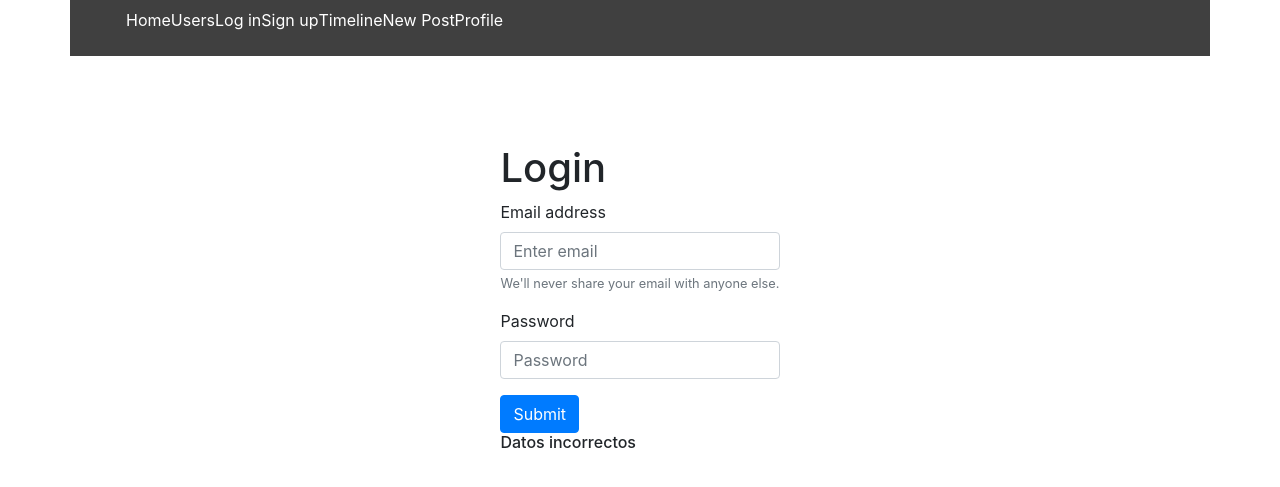
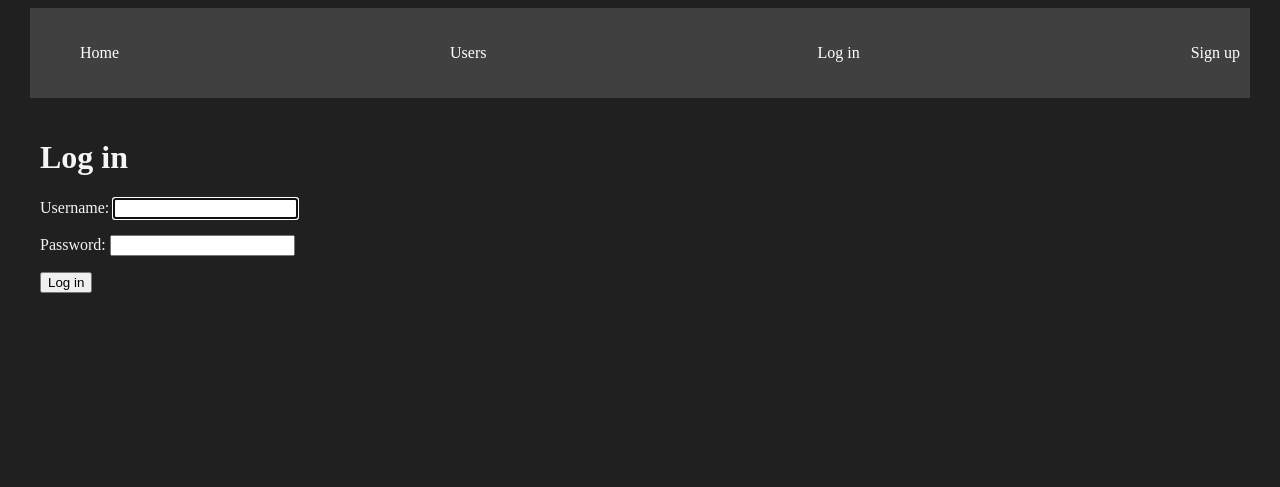
Before and after one commit to sagajc03/ProjectoFrameworks, a Django app: page /login/ in a window 1280 px wide. Shown: the top 487 px of the page. Run offline with Django 4.2, Linux system fonts and the light colour scheme; some libraries are stand-ins or nearby versions.

Commit message:
Migración de cambios para usar users de django

```diff
--- a/intSocial/templates/crear_usuario.html
+++ b/intSocial/templates/crear_usuario.html
@@ -3,9 +3,11 @@
 {%block content%}
 <h1>Crear Usuario</h1>
 
+{{error}}
+
 <form method="POST">
     {%csrf_token%}
     {{form.as_p}}
-    <button>Save</button>
+    <button>Sign up</button>
 </form>
 {%endblock%}
--- a/intSocial/templates/layouts/base.html
+++ b/intSocial/templates/layouts/base.html
@@ -19,12 +19,8 @@
             <li>
                 <a href="{% url 'usuario' %}">Users</a>
             </li>
-            <li>
-                <a href="{% url 'login' %}">Log in</a>
-            </li>
-            <li>
-                <a href="{% url 'signup' %}">Sign up</a>
-            </li>
+
+            {% if user.is_authenticated %}
             <li>
                 <a href="{% url 'timeline' %}">Timeline</a>
             </li>
@@ -34,6 +30,17 @@
             <li>
                 <a href="{% url 'profile'%}">Profile</a>
             </li>
+            <li>
+                <a href="{% url 'logout' %}">Logout</a>
+            </li>
+            {% else %}
+            <li>
+                <a href="{% url 'login' %}">Log in</a>
+            </li>
+            <li>
+                <a href="{% url 'signup' %}">Sign up</a>
+            </li>
+            {% endif %}
         </ul>
     </nav>
 
--- a/intSocial/templates/login.html
+++ b/intSocial/templates/login.html
@@ -1,59 +1,12 @@
 {% extends 'layouts/base.html' %}
 
 {% block content %}
+<h1>Log in</h1>
 
-<!DOCTYPE html>
-<html lang="en">
-  <head>
-    <meta charset="UTF-8" />
-    <meta http-equiv="X-UA-Compatible" content="IE=edge" />
-    <meta name="viewport" content="width=device-width, initial-scale=1.0" />
-    <link
-      rel="stylesheet"
-      href="https://maxcdn.bootstrapcdn.com/bootstrap/4.0.0/css/bootstrap.min.css"
-      integrity="sha384-Gn5384xqQ1aoWXA+058RXPxPg6fy4IWvTNh0E263XmFcJlSAwiGgFAW/dAiS6JXm"
-      crossorigin="anonymous"
-    />
-    <title>Django Cookie Demo</title>
-  </head>
-  <body>
-    <div
-      class="container justify-content-center mt-5"
-      style="width: fit-content"
-    >
-      <h1>Login</h1>
-      <form action="{% url 'login' %}" method="post">
-        {% csrf_token %}
-        <div class="form-group">
-          <label for="exampleInputEmail1">Email address</label>
-          <input
-            type="email"
-            name="email"
-            class="form-control"
-            id="exampleInputEmail1"
-            aria-describedby="emailHelp"
-            placeholder="Enter email"
-          />
-          <small id="emailHelp" class="form-text text-muted"
-            >We'll never share your email with anyone else.</small
-          >
-        </div>
-        <div class="form-group">
-          <label for="exampleInputPassword1">Password</label>
-          <input
-            type="password"
-            name="password"
-            class="form-control"
-            id="exampleInputPassword1"
-            placeholder="Password"
-          />
-        </div>
-        <button type="submit" class="btn btn-primary">Submit</button>
-      </form>
-      {% if 'fallo' %}
-      <h6>Datos incorrectos</h6>
-      {% endif %}
-    </div>
-  </body>
-</html>
+{{error}}
+<form method="POST">
+  {%csrf_token%}
+  {{form.as_p}}
+  <button>Log in</button>
+</form>
 {% endblock %}
--- a/intSocial/urls.py
+++ b/intSocial/urls.py
@@ -4,12 +4,12 @@ from . import views
 urlpatterns = [
 
     path('', views.index, name="index"),
-    path('login/', views.login, name="login"),
+    path('login/', views.signin, name="login"),
     path('signup/', views.signup, name="signup"),
     path('timeline/', views.timeline, name="timeline"),
     path('post/<int:id_post>', views.post, name="post_details"),
     path('newpost/', views.new_post, name="new_post"),
     path('usuario/', views.usuario, name="usuario"),
     path('profile/', views.profile, name="profile"),
-    path('logout/', views.logout, name='logout')
+    path('logout/', views.signout, name='logout')
 ]
--- a/intSocial/views.py
+++ b/intSocial/views.py
@@ -4,7 +4,10 @@ from django.core.paginator import Paginator
 from django.http import HttpResponse, HttpResponseRedirect
 from .models import Usuario, Post, Comentario
 from .forms import CreateNewPost, CrearNuevoUsuario, CreateNewComment
-
+from django.contrib.auth.forms import UserCreationForm, AuthenticationForm
+from django.contrib.auth.models import User
+from django.contrib.auth import login, logout, authenticate
+from django.db import IntegrityError
 
 # Create your views here.
 
@@ -25,9 +28,25 @@ def usuario(request):
 def signup(request):
     if request.method == 'GET':
         return render(request, 'crear_usuario.html', {
-            'form': CrearNuevoUsuario
+            'form': UserCreationForm
         })
     else:
+        if request.POST['password1'] == request.POST['password2']:
+            try:
+                #register user
+                user = User.objects.create_user(username=request.POST['username'], password=request.POST['password1'])
+                user.save()
+                login(request, user)
+                return redirect('/')
+            except IntegrityError:
+                return render(request, 'crear_usuario.html', {
+                    'form': UserCreationForm,
+                    'error':'Username already exist'
+                })
+        return render(request, 'crear_usuario.html', {
+                'form': UserCreationForm,
+                'error':'Password do not match'
+            })
         Usuario.objects.create(
             nombre=request.POST['nombre'],
             apellidos=request.POST['apellidos'],
@@ -37,51 +56,68 @@ def signup(request):
         return redirect('/')
 
 
-def login(request):
-    if request.method == "GET":
-        if 'logged_in' in request.COOKIES and 'username' in request.COOKIES:
-            context = {
-                'username': request.COOKIES['username'],
-                'login_status': request.COOKIES.get('logged_in'),
-            }
-            return render(request, 'profile.html', context)
+def signin(request):
+    # if request.method == "GET":
+    #     if 'logged_in' in request.COOKIES and 'username' in request.COOKIES:
+    #         context = {
+    #             'username': request.COOKIES['username'],
+    #             'login_status': request.COOKIES.get('logged_in'),
+    #         }
+    #         return render(request, 'profile.html', context)
+    #     else:
+    #         return render(request, 'login.html', {
+    #             'fallo': False
+    #         })
+    if request.method == 'GET':
+        return render(request, 'login.html', {
+            'form': AuthenticationForm
+        })
+    else:
+        user = authenticate(request,
+                     username=request.POST['username'],
+                     password= request.POST['password'])
+        if user is None:
+            return render(request, 'login.html', {
+                        'form': AuthenticationForm,
+                        'error':'Username or password is incorrect'
+                    })
         else:
-            return render(request, 'login.html', {
-                'fallo': False
-            })
+            login(request, user)
+            return redirect('timeline')
+    # if request.method == "POST":
+    #     username = request.POST.get('email')
+    #     password = request.POST.get('password')
+    #     usuarioConectar = Usuario.objects.filter(email=username, contasenia=password)
+    #     if usuarioConectar.exists():
+    #         usuac = usuarioConectar.first()
+    #         user_id = usuac.id
+    #         context = {
+    #             'username': username,
+    #             'login_status': 'TRUE',
+    #         }
+    #         response = render(request, 'profile.html')
 
-    if request.method == "POST":
-        username = request.POST.get('email')
-        password = request.POST.get('password')
-        usuarioConectar = Usuario.objects.filter(email=username, contasenia=password)
-        if usuarioConectar.exists():
-            usuac = usuarioConectar.first()
-            user_id = usuac.id
-            context = {
-                'username': username,
-                'login_status': 'TRUE',
-            }
-            response = render(request, 'profile.html')
-
-            # setting cookies
-            response.set_cookie('username', username)
-            response.set_cookie('logged_in', True)
-            response.set_cookie('user_id', user_id)
-            return response
-        else:
-            return render(request, 'login.html', {
-                'fallo': True
-            })
+    #         # setting cookies
+    #         response.set_cookie('username', username)
+    #         response.set_cookie('logged_in', True)
+    #         response.set_cookie('user_id', user_id)
+    #         return response
+    #     else:
+    #         return render(request, 'login.html', {
+    #             'fallo': True
+    #         })
 
 
-def logout(request):
-    response = HttpResponseRedirect(reverse('login'))
+def signout(request):
+    logout(request)
+    return redirect('index')
+    # response = HttpResponseRedirect(reverse('login'))
 
-    response.delete_cookie('username')
-    response.delete_cookie('logged_in')
-    response.delete_cookie('user_id')
+    # response.delete_cookie('username')
+    # response.delete_cookie('logged_in')
+    # response.delete_cookie('user_id')
 
-    return response
+    # return response
 
 
 def timeline(request):
@@ -105,7 +141,7 @@ def post(request, id_post):
         })
     else:
         post = get_object_or_404(Post, id=id_post)
-        Comentario.objects.create(ref=post, user_id=request.COOKIES['user_id'], contenido=request.POST['contenido'])
+        Comentario.objects.create(ref=post, user=request.user, contenido=request.POST['contenido'])
         comentarios = Comentario.objects.filter(ref_id=id_post).order_by('-creado_en')
         return render(request, 'detalles_post.html', {
             'post': post,
@@ -121,7 +157,7 @@ def new_post(request):
         })
     else:
         Post.objects.create(titulo=request.POST['titulo'], contenido=request.POST['contenido'],
-                            autor_id=request.COOKIES['user_id'], level_id=1, receptor_type=1)
+                            autor=request.user, level_id=1, receptor_type=1)
         return redirect('timeline')
 
 
```
Also changed, not shown: intSocial/models.py (+10 -10 lines), db.sqlite3, intSocial/migrations/0004_alter_comentario_user_alter_grupos_user_and_more.py (added).
